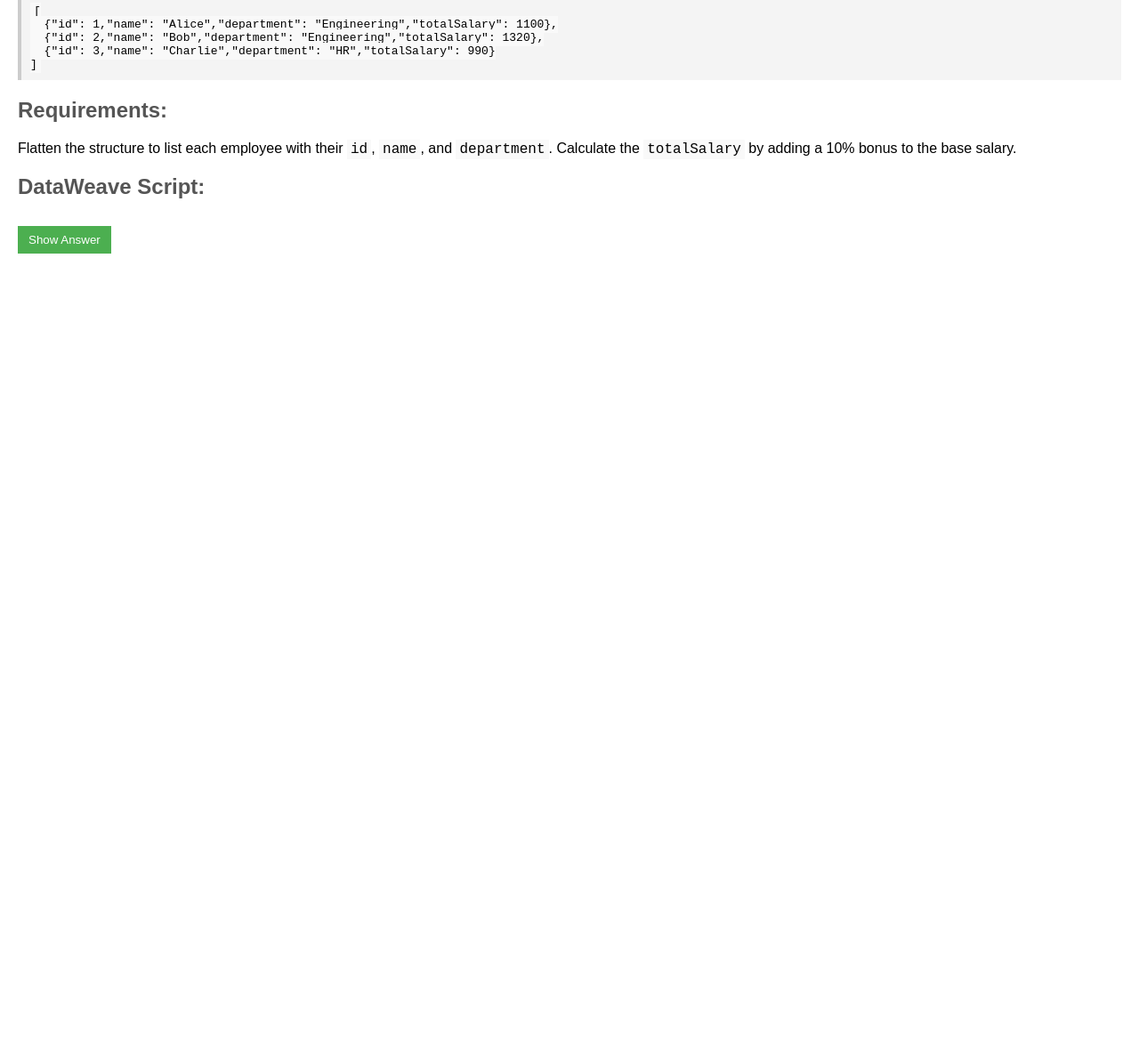
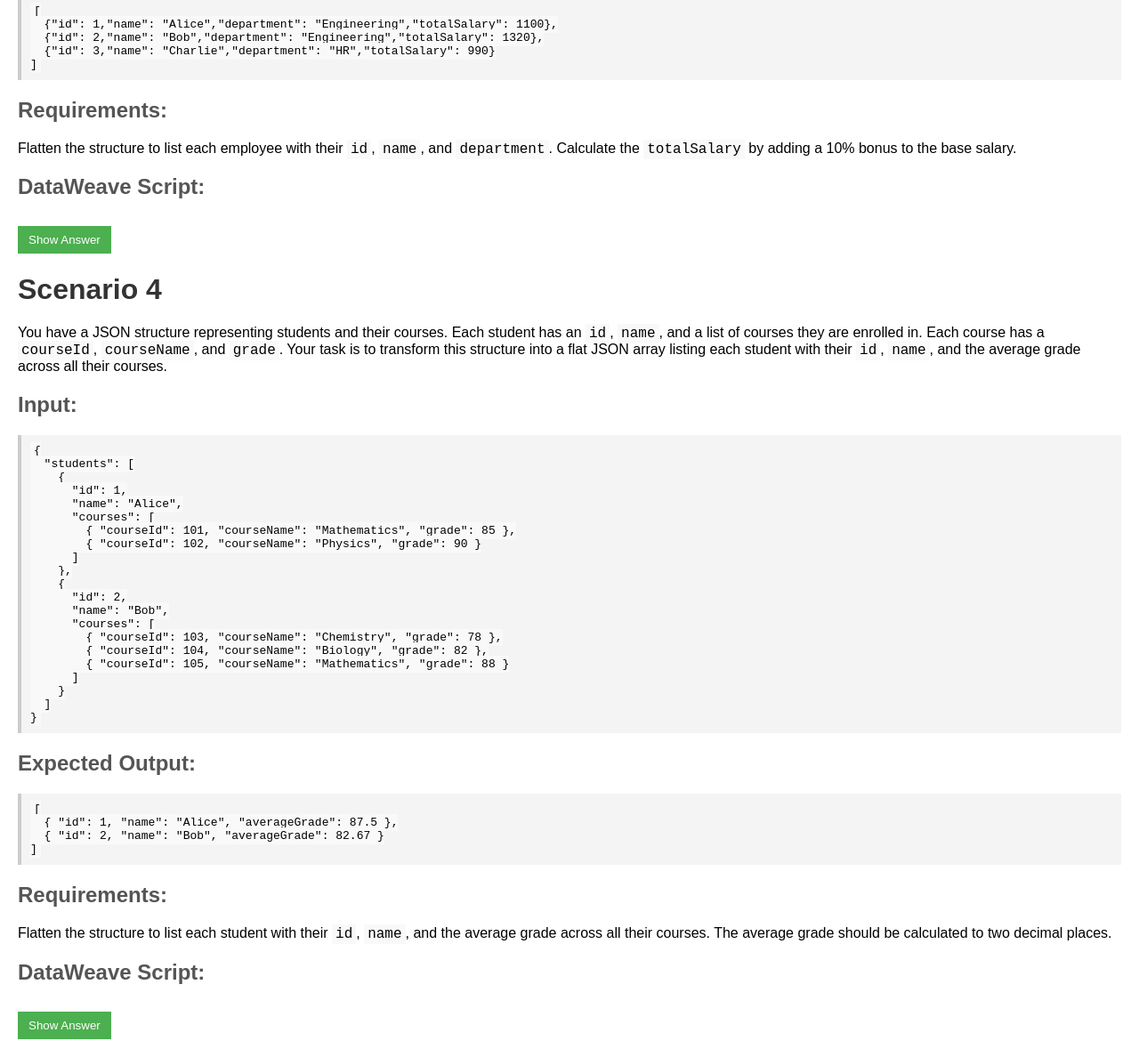
Before and after one commit to hirokjyoti-k/hirokjyoti-k.github.io, a plain HTML site: page index.html in a window 1280 px wide. Shown: the part 2294-3482 px from the top of the page at 89% size. Before the commit the page ends 2599 px from the top, so only its background shows below. Drawn offline with Linux system fonts and the light colour scheme.

Commit message:
Update index.html

```diff
--- a/index.html
+++ b/index.html
@@ -161,6 +161,57 @@ dept.employees map ((emp, index) -> {
 )</code></pre>
 </div>
 
+    <h1>Scenario 4</h1>
+<p>You have a JSON structure representing students and their courses. Each student has an <code>id</code>, <code>name</code>, and a list of courses they are enrolled in. Each course has a <code>courseId</code>, <code>courseName</code>, and <code>grade</code>. Your task is to transform this structure into a flat JSON array listing each student with their <code>id</code>, <code>name</code>, and the average grade across all their courses.</p>
+
+<h2>Input:</h2>
+<pre><code>{
+  "students": [
+    {
+      "id": 1,
+      "name": "Alice",
+      "courses": [
+        { "courseId": 101, "courseName": "Mathematics", "grade": 85 },
+        { "courseId": 102, "courseName": "Physics", "grade": 90 }
+      ]
+    },
+    {
+      "id": 2,
+      "name": "Bob",
+      "courses": [
+        { "courseId": 103, "courseName": "Chemistry", "grade": 78 },
+        { "courseId": 104, "courseName": "Biology", "grade": 82 },
+        { "courseId": 105, "courseName": "Mathematics", "grade": 88 }
+      ]
+    }
+  ]
+}</code></pre>
+
+<h2>Expected Output:</h2>
+<pre><code>[
+  { "id": 1, "name": "Alice", "averageGrade": 87.5 },
+  { "id": 2, "name": "Bob", "averageGrade": 82.67 }
+]</code></pre>
+
+<h2>Requirements:</h2>
+<p>Flatten the structure to list each student with their <code>id</code>, <code>name</code>, and the average grade across all their courses. The average grade should be calculated to two decimal places.</p>
+
+<h2>DataWeave Script:</h2>
+<!-- Hide/unhide button -->
+<button class="toggleButton" id="toggleButton4" onclick="toggleAnswer('answerSection4', 'toggleButton4')">Show Answer</button>
+<!-- Answer section, hidden by default -->
+<div id="answerSection4" class="hidden">
+    <pre><code>%dw 2.0
+output application/json
+---
+payload.students map ((item, index) -> {
+    id : item.id,
+    name : item.name,
+    averageGrade: avg(item.courses.grade) as String {format : "0.00"} as Number
+})</code></pre>
+</div>
+
+
 
     <script>
         function toggleAnswer(answerId, buttonId) {
```
